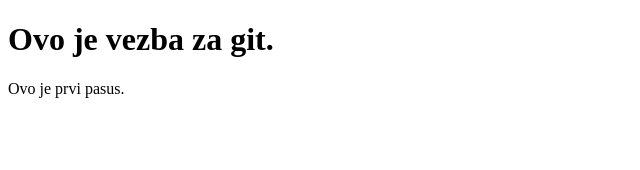
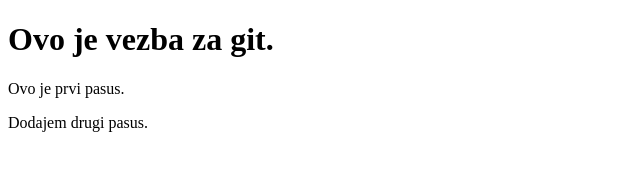
Before and after one commit to mikruli/prezentacija_A, a plain HTML site: page index.html in a window 1280 px wide. Shown: the whole page, without its empty margins (0-640 px from the left). Drawn offline with Linux system fonts and the light colour scheme.

Commit message:
Dodat drugi pasus

```diff
--- a/index.html
+++ b/index.html
@@ -9,5 +9,6 @@
 <body>
     <h1> Ovo je vezba za git. </h1>
     <p> Ovo je prvi pasus. </p>
+    <p> Dodajem drugi pasus. </p>
 </body>
 </html>
```
